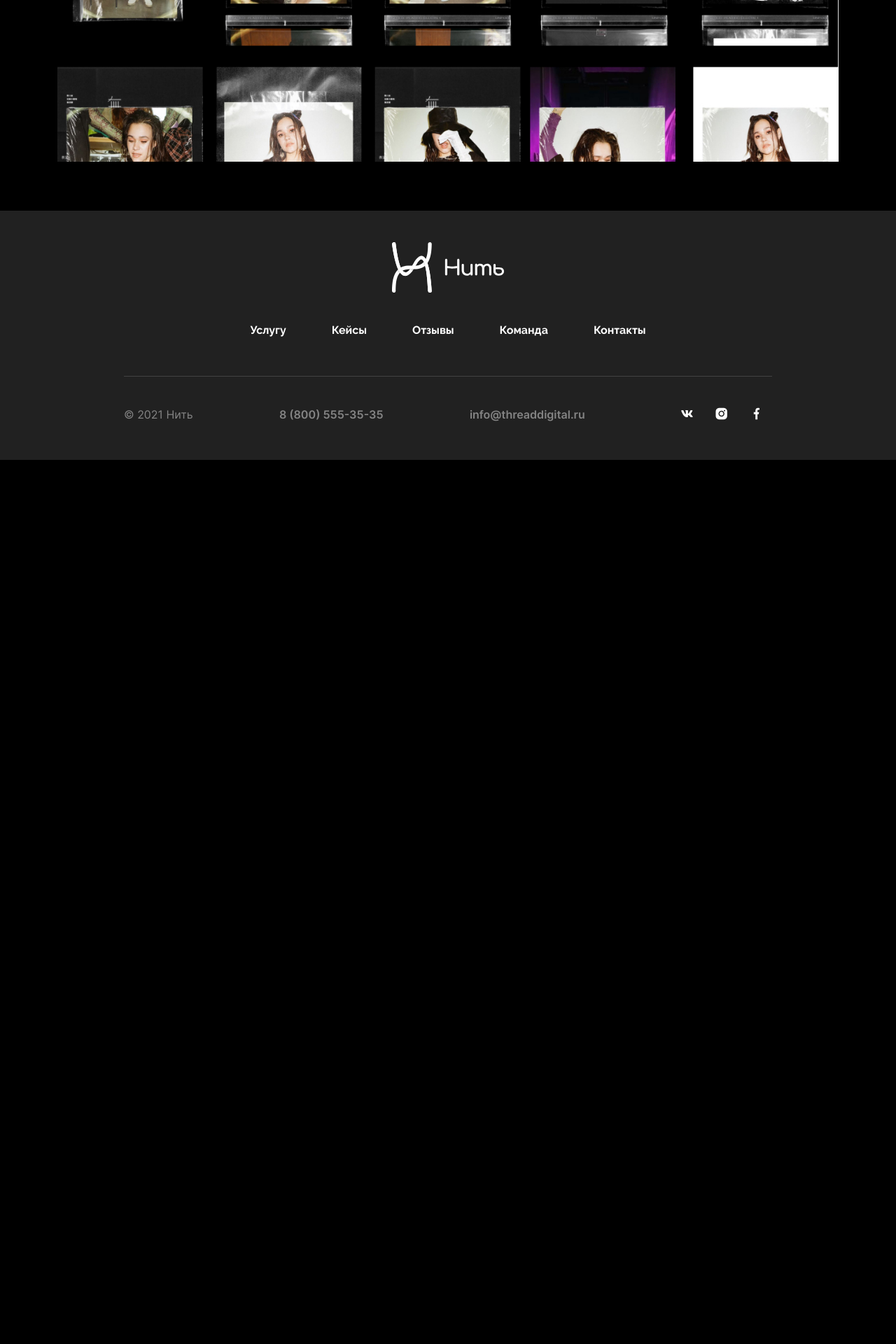
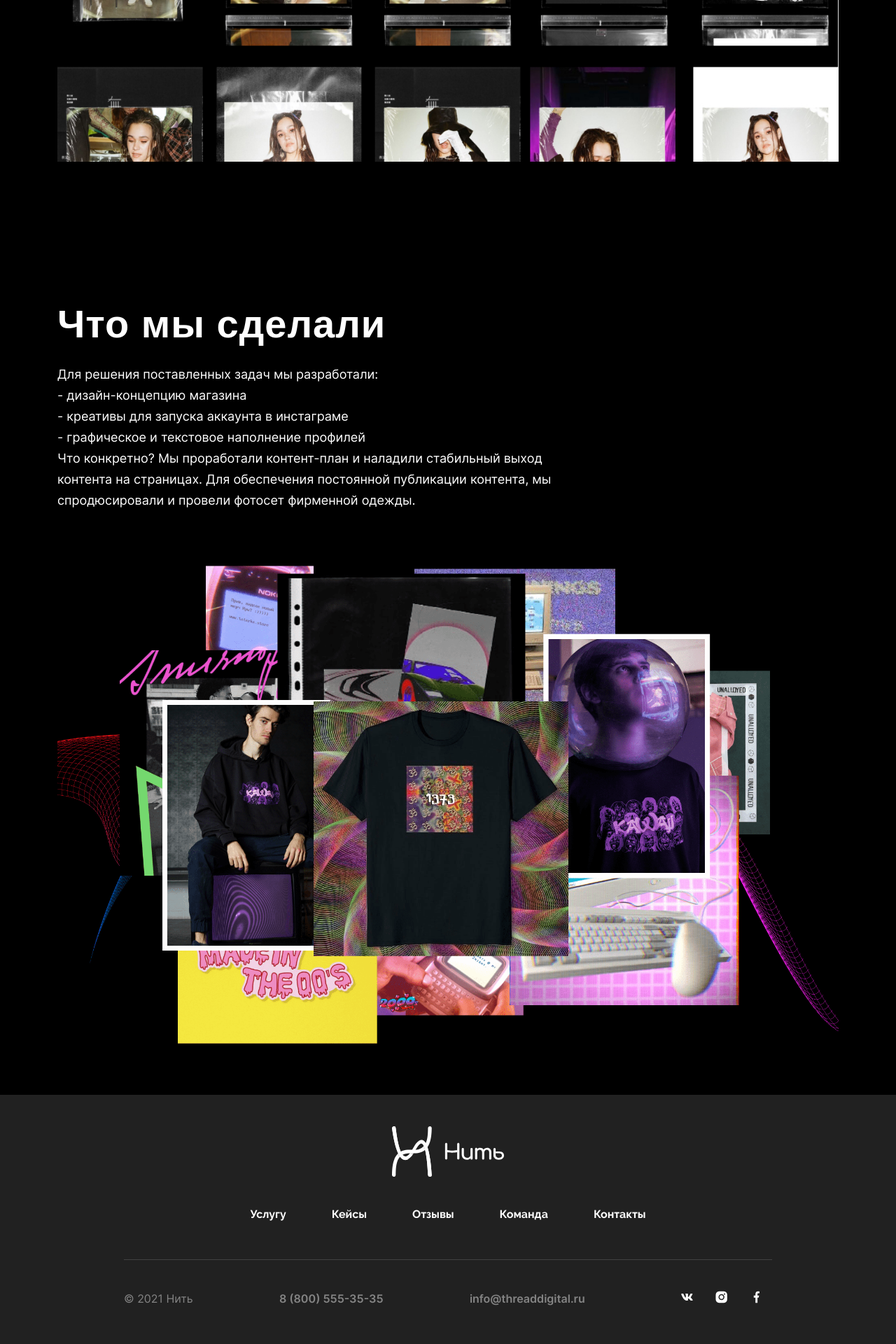
Before and after one commit to acr0matic/threaddigital, a PHP site: page /case.php in a window 1280 px wide. Shown: the part 2409-4329 px from the top of the page at 70% size. Before the commit the page ends 3066 px from the top, so only its background shows below. Run offline with PHP 8.4, Linux system fonts and the light colour scheme; style sheets or scripts are compiled from the project's sources; some web fonts are replaced.

Commit message:
feat: верстка "что мы сделали"

```diff
--- a/src/case.php
+++ b/src/case.php
@@ -77,6 +77,34 @@
     </div>
     <!-- /.container -->
   </section>
+
+  <section id="solution" class="section">
+    <div class="container">
+      <h2 class="section__title mb-4">Что мы сделали</h2>
+      <div class="row">
+        <div class="col-8 col-xxl-6">
+          <p class="section__description">
+            Для решения поставленных задач мы разработали: <br>
+            - дизайн-концепцию магазина <br>
+            - креативы для запуска аккаунта в инстаграме <br>
+            - графическое и текстовое наполнение профилей <br>
+            Что конкретно? Мы проработали контент-план и наладили стабильный выход контента на страницах. Для обеспечения постоянной публикации контента, мы спродюсировали и провели фотосет фирменной одежды.
+          </p>
+        </div>
+        <!-- /.col-6 -->
+      </div>
+      <!-- /.row -->
+
+      <div class="solution">
+        <div class="solution__picture">
+          <img src="img/page/case/solution/picture.png" alt="" class="solution__image">
+        </div>
+        <!-- /.solution__picture -->
+      </div>
+      <!-- /.solution -->
+    </div>
+    <!-- /.container -->
+  </section>
 </main>
 
 <?php include_once 'partials/footer.php' ?>
--- a/src/scss/layout/_layout.scss
+++ b/src/scss/layout/_layout.scss
@@ -20,3 +20,4 @@
 @import "pages/case/case";
 @import "pages/case/description";
 @import "pages/case/task";
+@import "pages/case/solution";
--- /dev/null
+++ b/src/scss/layout/pages/case/_solution.scss
@@ -0,0 +1,9 @@
+.solution {
+  &__picture {
+
+  }
+
+  &__image {
+    width: 100%;
+  }
+}
```
Also changed, not shown: src/img/page/case/solution/picture.png (added).
